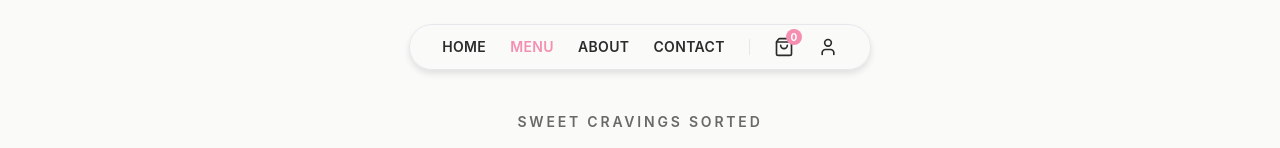
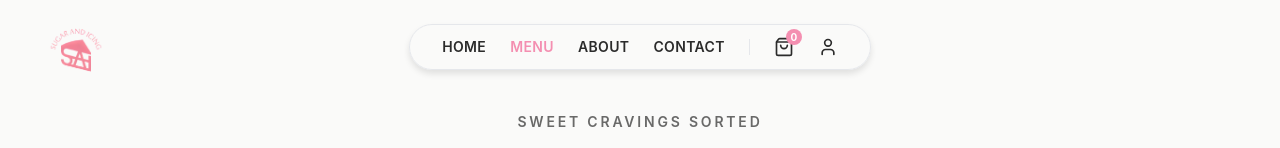
Before and after one commit to Kashfmh/Sugar-And-Icing, a Next.js app: page /menu in a window 1280 px wide. Shown: the top 148 px of the page. Built offline with nearby package versions, Linux system fonts and the light colour scheme; no server answers; the database is empty; a web font is replaced by a local one.

Commit message:
feat: add pink logo to menu page

```diff
--- a/app/menu/page.tsx
+++ b/app/menu/page.tsx
@@ -94,7 +94,29 @@ export default function MenuPage() {
     }, [activeCategory, searchQuery, sortBy]);
 
     return (
-        <main className="min-h-screen bg-sai-white pb-24 md:pb-8">
+        <main className="min-h-screen bg-sai-white pb-24 md:pb-8 relative">
+            {/* Brand Logo - Top Left Floating */}
+            <div className="absolute top-4 left-4 z-40 hidden md:block">
+                <Image
+                    src="/images/logo/full-logo-pink.png"
+                    alt="Sugar And Icing"
+                    width={120}
+                    height={80}
+                    className="object-contain hover:scale-105 transition-transform duration-300"
+                    priority
+                />
+            </div>
+            <div className="absolute top-4 left-4 z-40 block md:hidden">
+                <Image
+                    src="/images/logo/icon-pink.png"
+                    alt="Sugar And Icing"
+                    width={50}
+                    height={50}
+                    className="object-contain"
+                    priority
+                />
+            </div>
+
             {/* Mobile Header - Simplified */}
             <header className="md:hidden sticky top-0 z-40 bg-sai-white/95 backdrop-blur-md border-b border-gray-200 px-4 py-4">
                 <div className="flex items-center gap-4">
```
